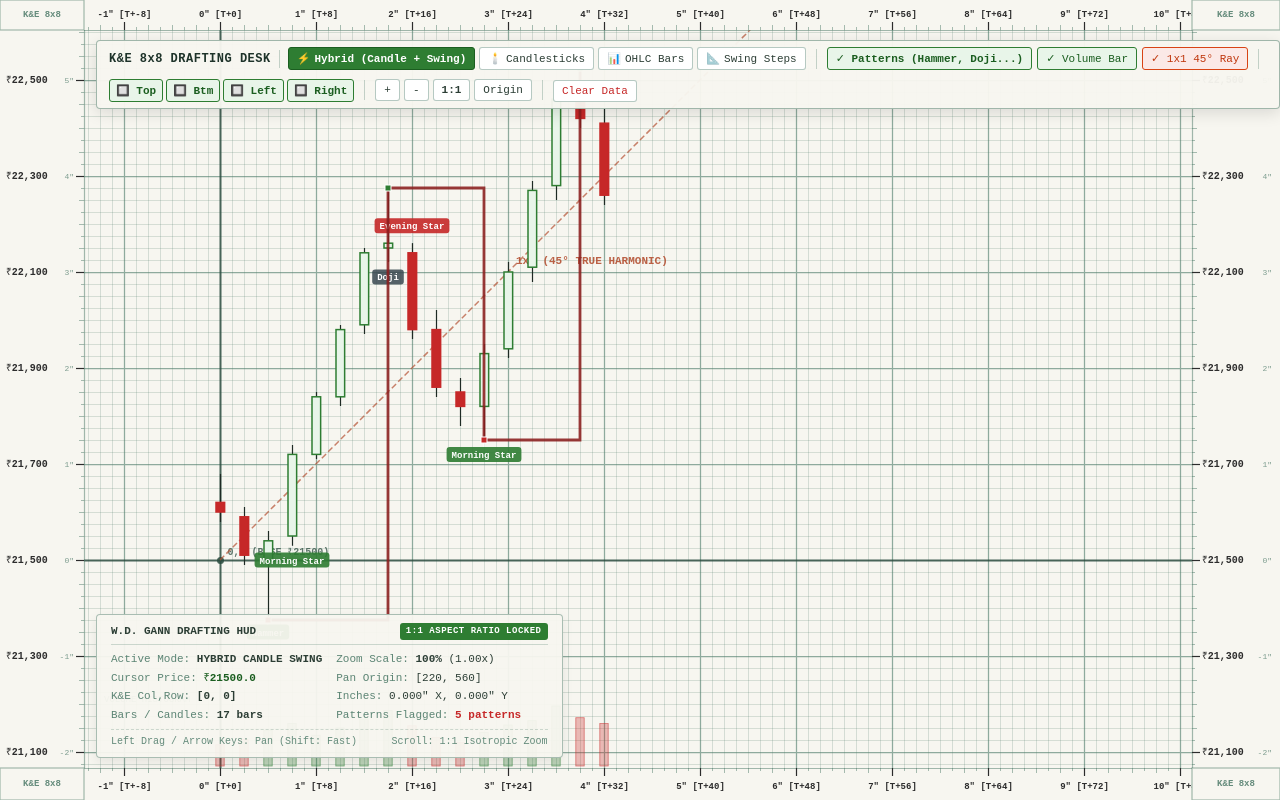
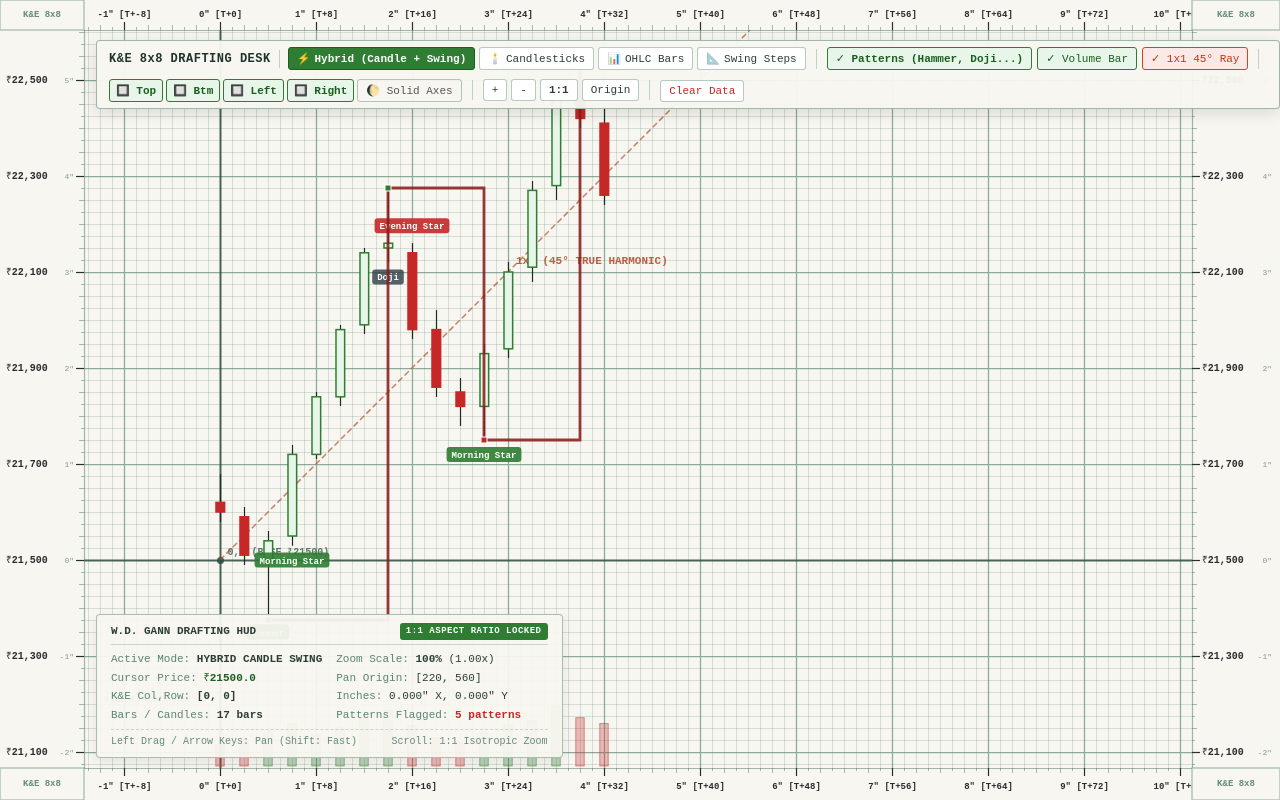
Before and after one commit to prakashjune8/gann-graph, a React (Vite) app: page / in a window 1280 px wide. Built offline with nearby package versions, Linux system fonts and the light colour scheme.

Commit message:
Auto-sync progress: 2026-11-16 22:09:46

```diff
--- a/src/components/DraftingToolbar.tsx
+++ b/src/components/DraftingToolbar.tsx
@@ -26,10 +26,12 @@ export const DraftingToolbar: React.FC<DraftingToolbarProps> = ({
     showBottomAxis,
     showLeftAxis,
     showRightAxis,
+    isAxisTransparent,
     toggleTopAxis,
     toggleBottomAxis,
     toggleLeftAxis,
     toggleRightAxis,
+    toggleAxisTransparency,
     loadSampleDataset,
     clearAllData,
     candles,
@@ -226,6 +228,21 @@ export const DraftingToolbar: React.FC<DraftingToolbarProps> = ({
         >
           {showRightAxis ? "🔲 Right" : "◻ Right"}
         </button>
+
+        <button
+          onClick={toggleAxisTransparency}
+          style={{
+            ...buttonStyle,
+            padding: "4px 8px",
+            backgroundColor: isAxisTransparent ? "#E8F5E9" : "transparent",
+            borderColor: isAxisTransparent ? "#2E7D32" : "rgba(74, 120, 102, 0.40)",
+            color: isAxisTransparent ? "#1B5E20" : "#555",
+            fontWeight: isAxisTransparent ? "bold" : "normal",
+          }}
+          title="Toggle Axis Background Transparency (Solid #F7F6F0 vs Semi-Transparent rgba(247, 246, 240, 0.75))"
+        >
+          {isAxisTransparent ? "🌓 Transparent Axes" : "🌔 Solid Axes"}
+        </button>
       </div>
 
       <div style={dividerStyle} />
--- a/src/components/GannCanvas.tsx
+++ b/src/components/GannCanvas.tsx
@@ -43,6 +43,7 @@ export const GannCanvas: React.FC<GannCanvasProps> = ({
     showBottomAxis,
     showLeftAxis,
     showRightAxis,
+    isAxisTransparent,
     candles,
     swingPoints,
     basePrice,
@@ -485,7 +486,9 @@ export const GannCanvas: React.FC<GannCanvasProps> = ({
     // Rendered on top so panning grid slides underneath seamlessly.
     // -------------------------------------------------------------
     ctx.save();
-    const rulerBg = DRAFTING_THEME.paperBackground; // Solid #F7F6F0
+    const rulerBg = isAxisTransparent
+      ? "rgba(247, 246, 240, 0.75)"
+      : DRAFTING_THEME.paperBackground; // Solid #F7F6F0
     const rulerBorder = "rgba(74, 120, 102, 0.50)";
     const charcoal = "#2C2C2C";
     const gannGreen = "rgba(74, 120, 102, 0.85)";
@@ -720,6 +723,7 @@ export const GannCanvas: React.FC<GannCanvasProps> = ({
     showBottomAxis,
     showLeftAxis,
     showRightAxis,
+    isAxisTransparent,
     candles,
     swingPoints,
     basePrice,
--- a/src/store/useGridState.ts
+++ b/src/store/useGridState.ts
@@ -101,6 +101,7 @@ export interface GridState {
   showBottomAxis: boolean;
   showLeftAxis: boolean;
   showRightAxis: boolean;
+  isAxisTransparent: boolean;
 
   // Active Cursor Coordinate Tracking
   cursorScreen: Point2D;
@@ -132,6 +133,7 @@ export interface GridState {
   toggleBottomAxis: () => void;
   toggleLeftAxis: () => void;
   toggleRightAxis: () => void;
+  toggleAxisTransparency: () => void;
 
   // Data Actions
   setCandles: (candles: CandleData[]) => void;
@@ -181,6 +183,7 @@ export const useGridState = create<GridState>((set, get) => ({
   showBottomAxis: true,
   showLeftAxis: true,
   showRightAxis: true,
+  isAxisTransparent: false,
 
   cursorScreen: { x: 0, y: 0 },
   cursorWorld: { x: 0, y: 0 },
@@ -256,6 +259,7 @@ export const useGridState = create<GridState>((set, get) => ({
   toggleBottomAxis: () => set((s) => ({ showBottomAxis: !s.showBottomAxis })),
   toggleLeftAxis: () => set((s) => ({ showLeftAxis: !s.showLeftAxis })),
   toggleRightAxis: () => set((s) => ({ showRightAxis: !s.showRightAxis })),
+  toggleAxisTransparency: () => set((s) => ({ isAxisTransparent: !s.isAxisTransparent })),
 
   setCandles: (candles) => set({ candles: identifyCandlestickPatterns(candles) }),
   addSwingPoint: (point) => set((s) => ({ swingPoints: [...s.swingPoints, point] })),
```
Also changed, not shown: 7 other files (tests, documents, lock files or other folders).
